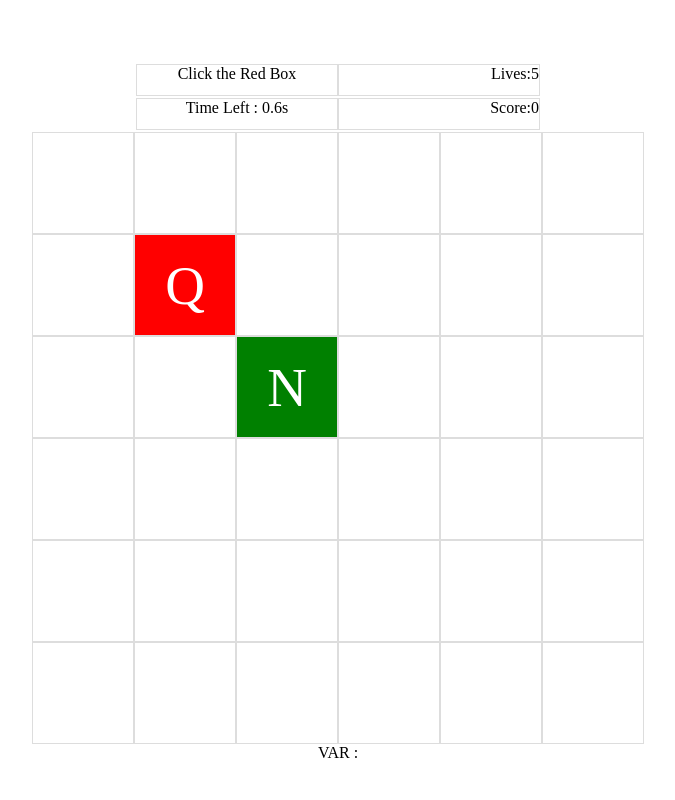
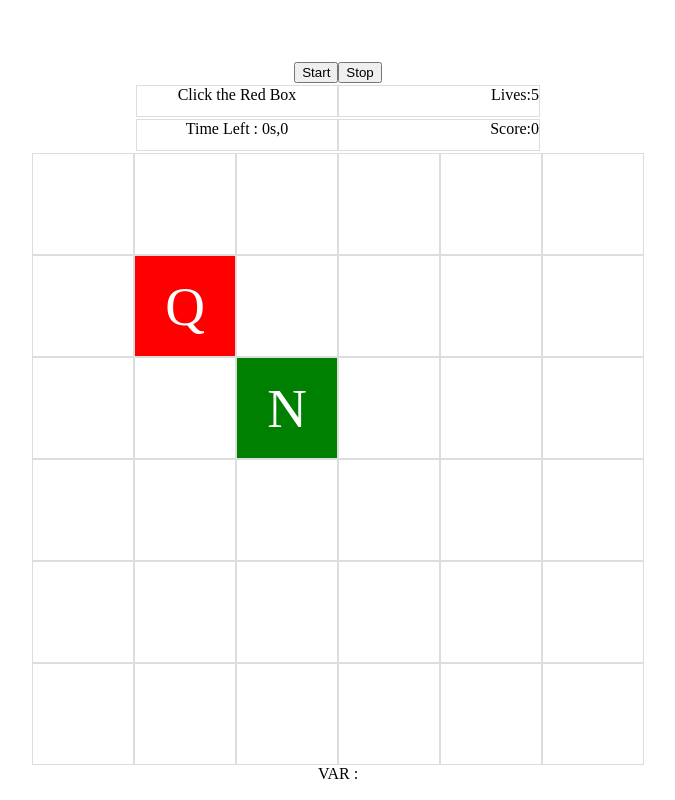
Before and after one commit to andreipivoda/Reaction-Time-Game, an Angular app: page / in a window 1280 px wide. Shown: the whole page, without its empty margins (302-977 px from the left). Built offline with nearby package versions, Linux system fonts and the light colour scheme.

Commit message:
timer implemented

```diff
--- a/src/app/app.component.ts
+++ b/src/app/app.component.ts
@@ -6,5 +6,5 @@ import { Component } from '@angular/core';
   styleUrls: ['./app.component.css']
 })
 export class AppComponent {
-  title = 'The Game';
+
 }
--- a/src/app/game-board/game-board.component.html
+++ b/src/app/game-board/game-board.component.html
@@ -1,7 +1,7 @@
 <div>
     <table align="center" cellspacing="0">
         <tr *ngFor="let i of rows;">
-            <td *ngFor="let m of gridArray | slice:(i*6):(i+1)*6 " [style.background-color]="m.color" (click)="clicked(m.title)">{{ m.title }} </td>
+            <td *ngFor="let m of gridArray | slice:(i*columns):(i+1)*columns " [style.background-color]="m.color" (click)="clicked(m.title)">{{ m.title }} </td>
         </tr>
     </table>
 </div>
--- a/src/app/game-board/game-board.component.ts
+++ b/src/app/game-board/game-board.component.ts
@@ -30,7 +30,7 @@ export class GameBoardComponent implements OnInit {
 
     clicked(answer) {
         this.answer.emit(answer);
-        // this.myVar = variable;
+        this.myVar = answer;
         // this.myVar = Math.floor(Math.random() * 3);
     }
 }
--- a/src/app/game-data.service.ts
+++ b/src/app/game-data.service.ts
@@ -20,13 +20,12 @@ export class GameDataService {
 
 
 
-  // getData() { return Observable.from([{ name: 'London' }]); }
+  // getData() { return Observable.from([{ name: 'London' }]); } fromArray ...
   public getData() {
     this.letterOne = Object(this.charset)[0];
     this.letterTwo = Object(this.charset)[1];
     this.colorOne = Object(this.color)[0];
     this.colorTwo = Object(this.color)[1];
-
 
     return [
       { title: this.letterTwo, color: this.colorOne }, {}, {}, {}, {}, {},
@@ -49,7 +48,6 @@ export class GameDataService {
 
 
   public getCharset() {
-
     return this.charset;
   }
 
--- a/src/app/game-hud/game-hud.component.html
+++ b/src/app/game-hud/game-hud.component.html
@@ -1,3 +1,7 @@
+<div>
+    <button (click)="start()">Start</button>
+    <button (click)="stop()">Stop</button>
+</div>
 <table align="center">
     <tr>
         <td style="width: 200px;display: inline-block;">Click the Red Box</td>
@@ -5,7 +9,7 @@
     </tr>
 
     <tr>
-  <td style="width: 200px;display: inline-block;">Time Left : 0.6s</td>
+        <td style="width: 200px;display: inline-block;">Time Left : {{seconds}}s,{{miliseconds}}</td>
         <td style="width: 200px;display: inline-block;text-align: right;">Score:0</td>
 
     </tr>
--- a/src/app/game-hud/game-hud.component.ts
+++ b/src/app/game-hud/game-hud.component.ts
@@ -1,4 +1,6 @@
+import { Observable } from 'rxjs/Observable';
 import { Component, OnInit } from '@angular/core';
+import { } from 'rxjs/Rx';
 
 @Component({
   selector: 'app-game-hud',
@@ -7,9 +9,33 @@ import { Component, OnInit } from '@angular/core';
 })
 export class GameHudComponent implements OnInit {
 
+  timer;
+  timeObs: Observable<any>;
+  timeElapsed;
+  seconds = 0;
+  miliseconds = 0;
   constructor() { }
 
   ngOnInit() {
+    this.timeObs = Observable.interval(200).map(x => x + 1);
   }
 
+  start() {
+    this.timeElapsed = 0;
+    this.seconds = 0;
+    this.miliseconds = 0;
+    this.timer = this.timeObs.subscribe(x => {
+      console.log(x); this.timeElapsed = x;
+      if (this.timeElapsed % 5 === 0) {
+        this.seconds++;
+        this.miliseconds = 0;
+      } else {
+        this.miliseconds += 200;
+      }
+    });
+
+  }
+  stop() {
+    this.timer.unsubscribe();
+  }
 }
```
Lines whose indentation alone changed are shown as unchanged.
